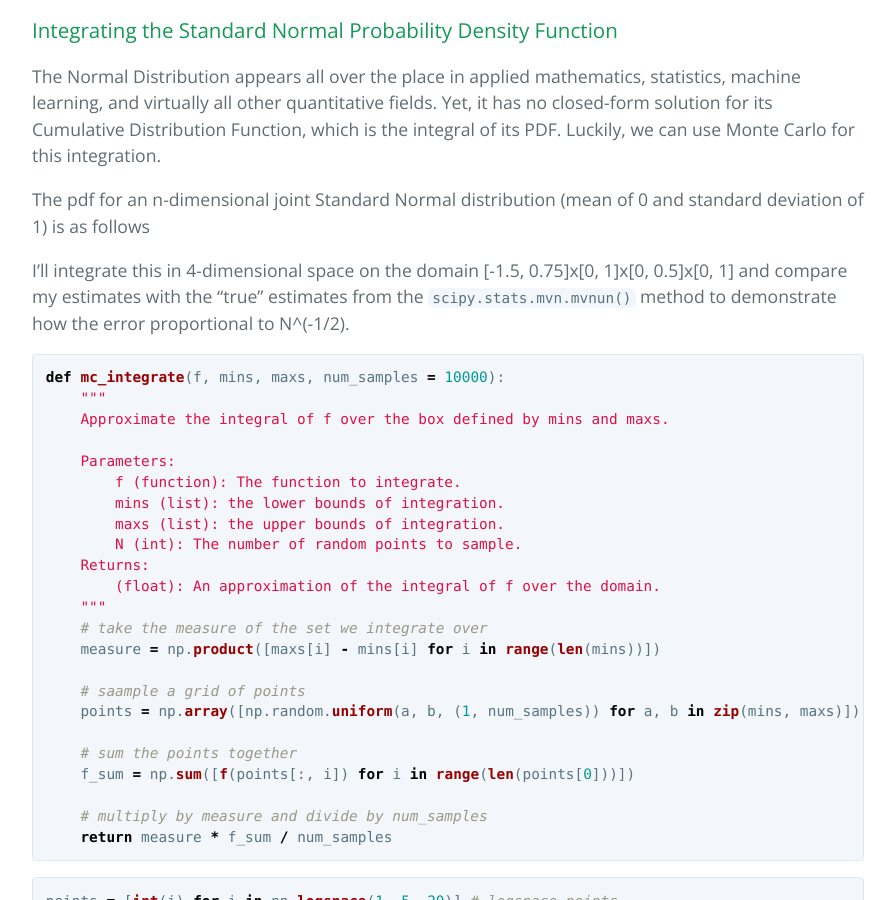
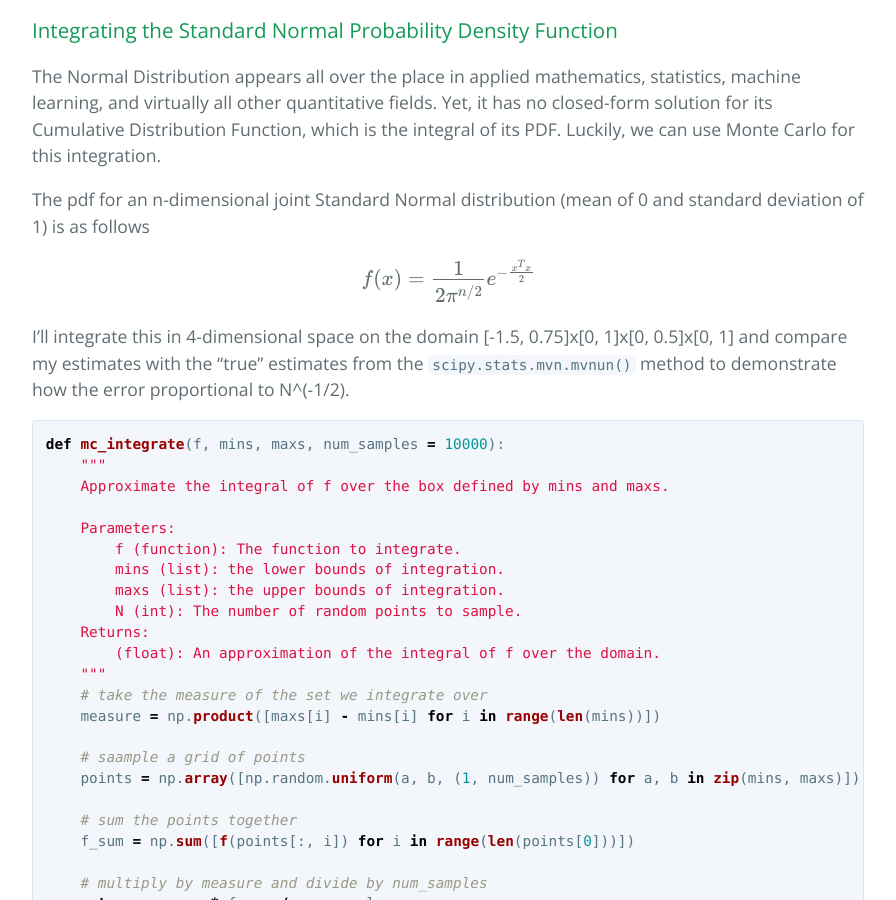
Before and after one commit to walkerhughes/portfolio, a Jekyll site: the page built from monte_carlo.md, in a window 1280 px wide and 900 px high, scrolled down 2821 px. Shown: the whole window, without its empty margins (192-1088 px from the left). Built offline with Jekyll 4.4.1, drawn with Linux system fonts in a browser that asks for light colours; formulas are drawn with MathJax 3; our own code applies the rules of GitHub Pages for plain Markdown files.

Commit message:
Update monte_carlo.md

```diff
--- a/monte_carlo.md
+++ b/monte_carlo.md
@@ -82,6 +82,7 @@ The Normal Distribution appears all over the place in applied mathematics, stati
 
 The pdf for an n-dimensional joint Standard Normal distribution (mean of 0 and standard deviation of 1) is as follows
 
+<p><span class="math display">\[ f(x) = \frac{1}{2 \pi ^ {n/2}} e ^{-\frac{x^T x}{2}} \]</span></p>
 
 
 I'll integrate this in 4-dimensional space on the domain [-1.5, 0.75]x[0, 1]x[0, 0.5]x[0, 1] and compare my estimates with the "true" estimates from the `scipy.stats.mvn.mvnun()` method to demonstrate how the error proportional to N^(-1/2).
```
